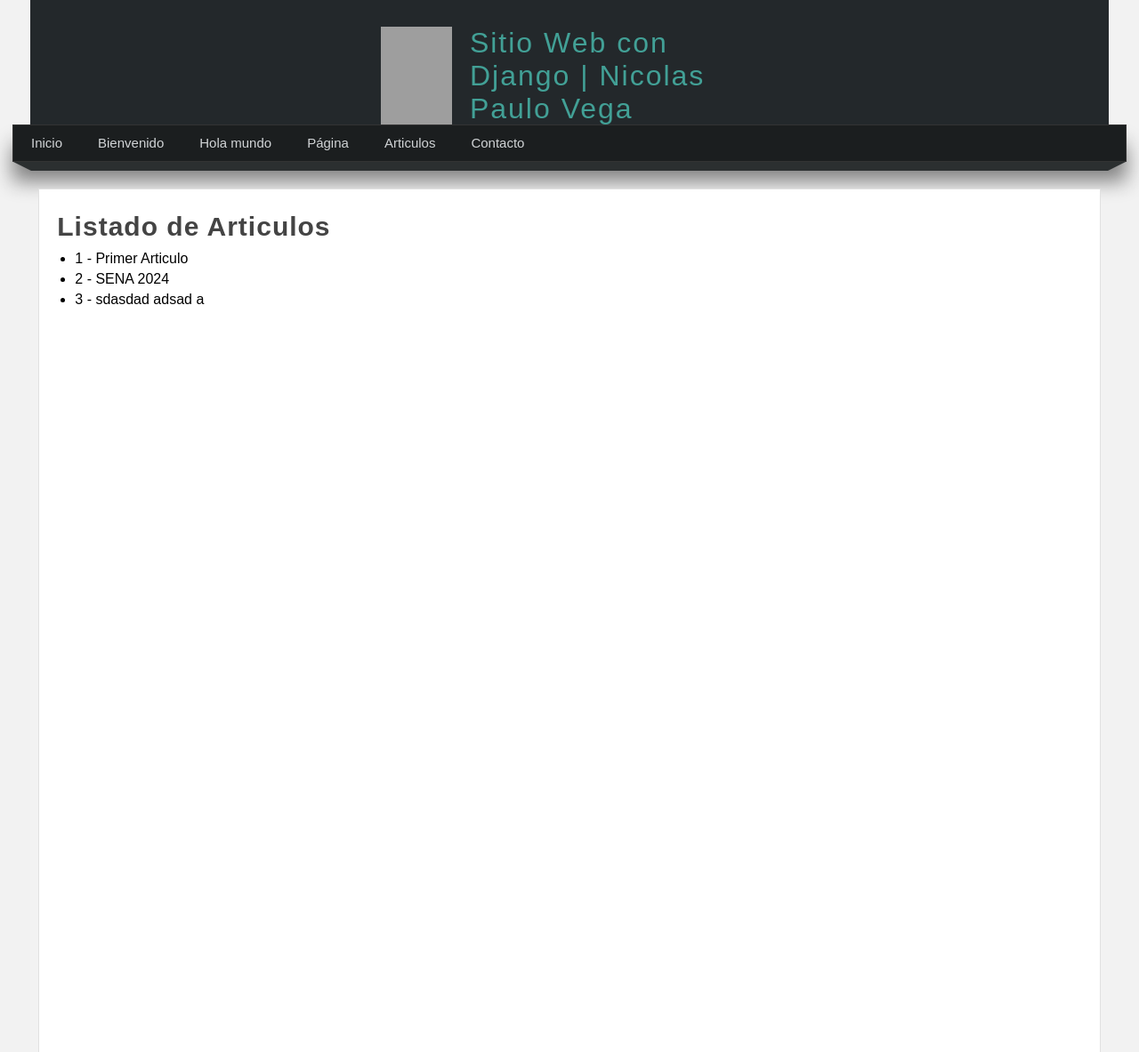
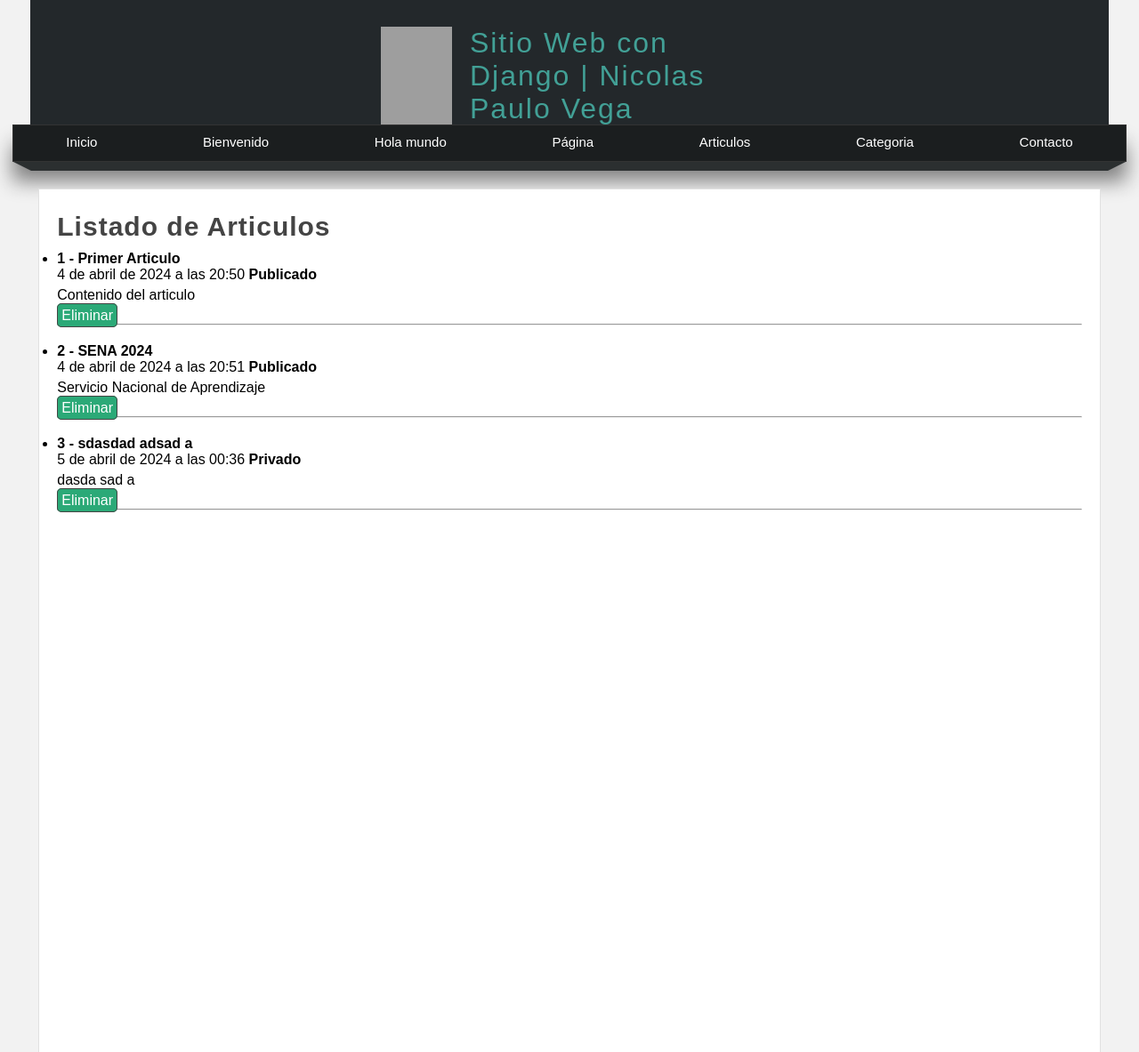
Before and after one commit to NicolasPauloVega/Django, a Django app: page /article/ in a window 1280 px wide. Shown: the top 1183 px of the page at 89% size. Run offline with Django 5.2, Linux system fonts and the light colour scheme; data comes from the database, SQL or seed files in the repository; both versions use the stored data as it was after the commit; grey boxes are pictures that could not be loaded.

Commit message:
articles

```diff
--- a/first_project/settings.py
+++ b/first_project/settings.py
@@ -104,7 +104,7 @@ AUTH_PASSWORD_VALIDATORS = [
 # Internationalization
 # https://docs.djangoproject.com/en/5.0/topics/i18n/
 
-LANGUAGE_CODE = 'en-us'
+LANGUAGE_CODE = 'es'
 
 TIME_ZONE = 'UTC'
 
--- a/my_app/static/css/style.css
+++ b/my_app/static/css/style.css
@@ -66,36 +66,44 @@ nav
     /* margin-bottom: 145px; */
 }
 
-/* Estilos del navegador de la lista (ul) */
-nav ul
-{
+.menu-horizontal{
     list-style: none;
+    display: flex;
+    justify-content: space-around;
+}
+
+.menu-horizontal >li >a{
+    display: block;
+    padding: 10px;
+    color: white;
     text-decoration: none;
 }
 
-/* Estilos del navegador de la lista (ul)-(li) */
-nav ul li
-{
-    line-height: 40px;
-    float: left;
+.menu-horizontal li:hover{
+    background-color: grey;
 }
 
-/* Estilos del navegador de listas con url (ul)-(li)-(a) */
-nav ul li a
-{
-    display: block;
-    padding-left: 20px;
-    padding-right: 20px;
-    color: #d1d4d6;
+.menu-vertical{
+    position: absolute;
+    display: none;
+    list-style: none;
+    width: 200px;
+    background-color: rgba(0, 0, 0, .5);
 }
 
-/* Estilos del navegador de listas con url (ul)-(li)-(a)-(hover) */
-nav ul li a:hover
-{
-    background-color: #2ba977;
-    box-shadow: 0px 0px 5px #333333 inset;
+.menu-horizontal li:hover .menu-vertical{
+    display: block;
+}
+
+.menu-vertical li:hover{
+    background-color: black;
+}
+
+.menu-vertical li a{
+    display: block;
     color: white;
-    transition: all 300ms;
+    padding: 15px 15px 15px 20px;
+    text-decoration: none;
 }
 
 /* Estilos generales de la barra 3D */
@@ -154,6 +162,23 @@ nav ul li a:hover
     margin: 0px auto;
 }
 
+.box a{
+    background-color: #2ba977;
+    color: white;
+    padding: 4px;
+    border: 1px solid #444;
+    border-radius: 5px;
+    font-weight: 700px;
+}
+
+.box a:hover{
+    background-color: #2c815f;
+    color: white;
+    padding: 4px;
+    border: 1px solid #444;
+    border-radius: 5px;
+}
+
 /* Estilos generales de la clase titulo (h1) */
 .title
 {
@@ -186,8 +211,70 @@ footer
 }
 
 /* Estilos de generales de las listas ul (li) */
-.box ul li
-{
-    margin-left: 20px;
-    margin-bottom: 5px;
+.box ul li{
+    margin-top: 10px;
+    margin-bottom: 20px;
 }
+
+/* Estilos generales para los formularios */
+.box form{
+    width: 50%;
+}
+
+.box form input,
+.box form label{
+    display: block;
+    padding: 5px;
+    padding-left: 0px;
+}
+
+.box form input[type="text"],
+.box form textarea, .box form select{
+    width: 100%;
+    margin-bottom: 10px;
+}
+
+.box form select{
+    width: 20%;
+    padding: 5px;
+}
+
+.box form input[type="submit"],
+.box form input[type="button"]
+.box form button{
+    padding: 10px;
+    margin-top: 5px;
+    background: #2ba977;
+    border: 1px solid #444;
+    color: white;
+    font-weight: 400px;
+    border-radius: 5px;
+}
+
+.box form input[type="submit"]:hover,
+.box form input[type="button"]:hover,
+.box form button:hover{
+    cursor: pointer;
+    padding: 10px;
+    margin-top: 5px;
+    background: #1f7050;
+    border: 1px solid #444;
+    color: white;
+    font-weight: 400px;
+    border-radius: 5px;
+    transition: 600ms all;
+}
+
+.rojo{
+    color: red;
+    box-shadow: 0px 0px 4px black;
+}
+
+.message{
+    padding: 20px;
+    background: #2ba977;
+    color: white;
+    text-align: center;
+    margin-bottom: 10px;
+    font-weight: 600px;
+}
--- a/my_app/templates/article/article.html
+++ b/my_app/templates/article/article.html
@@ -5,10 +5,32 @@
 
 {% block content %}
     <h1 class="title">Listado de Articulos</h1>
+    {% if messages %}
+        {% for message in messages %}
+            <div class="message">
+                {{message}}
+            </div>
+        {% endfor %}
+    {% endif %}
     <ul>
         {% for article in articles %}
             <li>
-                {{article.id}} - {{article.title}}
+                <div class="list">
+                    <h4>{{article.id}} - {{article.title}}</h4>
+                    <span>{{article.create_date}}</span>
+                    {% if article.public %}
+                        <strong>Publicado</strong>
+                    {% else %}
+                        <strong>Privado</strong>
+                    {% endif %}
+                    <p>
+                        {{article.content}}
+                </div>
+
+                <a href="{% url 'delete_article' article.id %}">Eliminar</a>
+                <hr>
+
+                </p>
             </li>
         {% endfor %}
     </ul>
--- a/my_app/templates/layout.html
+++ b/my_app/templates/layout.html
@@ -19,7 +19,7 @@
     </header>
 
     <nav>
-        <ul>
+        <ul class="menu-horizontal">
             <li>
                 <a href="{% url 'index' %}">Inicio</a>
             </li>
@@ -34,6 +34,19 @@
             </li>
             <li>
                 <a href="{% url 'article' %}">Articulos</a>
+                <ul class="menu-vertical">
+                    <li>
+                        <a href="{% url 'create_full_article' %}">Crear Articulo</a>
+                    </li>
+                </ul>
+            </li>
+            <li>
+                <a href="#">Categoria</a>
+                <ul class="menu-vertical">
+                    <li>
+                        <a href="#">Crear Categoria</a>
+                    </li>
+                </ul>
             </li>
             <li>
                 <a href="{% url 'contact' 'Nicolas' 'Paulo Vega'%}">Contacto</a>
--- a/my_app/urls.py
+++ b/my_app/urls.py
@@ -27,5 +27,8 @@ urlpatterns = [
     path('article/', article, name="article"),
     path('create-article/', create_article, name="create_article"),
     path('create-article/<str:title>/<str:content>/<str:public>', create_article, name="create_article"),
+    path('create-full-article/', create_full_article, name="create_full_article"),
+    path('save-article/', save_article, name="save_article"),
     path('update-article/<int:id>', update_article, name="update_article"),
+    path('delete-article/<int:id>', delete_article, name="delete_article"),
 ]
--- a/my_app/views.py
+++ b/my_app/views.py
@@ -1,5 +1,8 @@
 from django.shortcuts import render, HttpResponse, redirect
 from my_app.models import Article, Category
+from django.db.models import Q
+from my_app.forms import FormArticle
+from django.contrib import messages
 
 # Create your views here.
 
@@ -86,26 +89,97 @@ def article(request):
     """
         consulta de articulos:
 
-        article = Article.object.order_by('title') --> Ordenamos por titulos.
+        article = Article.object.order_by('title') --> Filtramos un por titulo.
 
-        article = Article.object.order_by('-title') --> Ordenamos por titulos pero de atras para adelante.
+        article = Article.object.order_by('-title') --> Filtramos por un titulo pero de atras para adelante.
 
-        article = Article.object.order_by('title')[:3] --> Ordenamos por titulos pero mostramos los primeros 3.
+        article = Article.object.order_by('title')[:3] --> Filtramos por un titulo pero mostramos los primeros 3.
 
-        article = Article.object.order_by('title')[3:7] --> Ordenamos por titulos pero mostramos del 3 al 7.
+        article = Article.object.order_by('title')[3:7] --> Filtramos por un titulo pero mostramos del 3 al 7.
+
+        article = Article.object.filter(title="SENA 2024") --> Filtramos por un titulo que contenga "SENA 2024"
+
+        article = Article.object.filter(title__contains="rticulo") --> Filtramos por un título que contenga "rticulo".
+
+        article = Article.object.filter(title__exact="rticulo") --> Filtramos por un título exacto "rticulo".
+
+        article = Article.object.filter(title__iexact="rticulo") --> Filtramos por un título exacto "rticulo" de manera insensible a mayúsculas y minúsculas.
+
+        article = Article.object.filter(id__gt=9) --> Filtramo por un ID que sea mayor que 9.
+
+        article = Article.object.filter(id__gte=9) --> Filtramos por un ID que sea mayor o igual a 9.
+
+        article = Article.object.filter(id__lt=9) --> Filtramos por un ID que sea menor que 9.
+
+        article = Article.object.filter(id__lt=9, title__contains="article") --> Filtramos por un ID que sea menor que 9 y un título que contenga "article".
+
+        # article = Article.object.filter(
+        #                                 title__contrains="Arti",
+        #                                 public=True
+        #                             )
+
+        # article = Article.object.filter(
+        #                                 title_contrains="Arti",
+        #                             ).execute(
+        #                                 public=True
+        #                             )
+
+        article = Article.object.raw("select * from my_app_article where title like 'Article %' and public=0") --> Se ejecuta una consulta SQL para poder mostrar todos los registros de la tabla article.
+
+        article = Article.object.filter(Q(title__contrains="2") | Q(title__contrains="4")) --> utilizamos el metodo or para poder realizar una consulta cuyos titulos sean "2" y "4".
     """
 
     article = Article.objects.all()
     return render(request, 'article/article.html', {'articles': article})
 
-def create_article(request,title,content,public):#Crear articulos
-    article = Article(
-        title = title,
-        content = content,
-        public = public,
-    )
-    article.save()
-    return HttpResponse(f"Articulo creado: {article.title} - {article.content} ")
+def save_article(request):#guardar articulos
+    if request.method=='POST':
+        title= request.POST['title']
+        if len(title)<=5:
+            return HttpResponse("<h2>El titulo debe ser mayor a 5 caracteres</h2>")
+        content= request.POST['content']
+        public= request.POST['public']
+        article = Article(
+            title = title,
+            content = content,
+            public = public,
+        )
+        article.save()
+        return HttpResponse(f"Articulo creado: {article.title} - {article.content} ")
+    else:
+        return HttpResponse("<h2>No se ha podido crear el articulo</h2>")
+
+
+def create_article(request):#Crear articulos
+    return render(request, 'article/create_article.html')
+
+def create_full_article(request):
+    if request.method=='POST':
+        form= FormArticle(request.POST)
+        if form.is_valid():
+            data_form = form.cleaned_data
+            title = data_form.get('title')
+            content = data_form.get('content')
+            public = data_form.get('public')
+
+            article= Article(
+                title=title,
+                content=content,
+                public=public,
+            )
+            article.save()
+            messages.success(request, f'El articulo {article.id} se ha guardado satisfactoriamente')
+            # return HttpResponse(article.title+' - '+article.content+'- '+str(article.public))
+            return redirect('article')
+        else:
+            return render(request, 'article/create_full_article.html', {
+                'form': form
+            })
+    else:
+        form = FormArticle()
+        return render(request, 'article/create_full_article.html', {
+            'form': form
+        })
 
 def update_article(requets, id):#Editar articulos
     article = Article.objects.get(pk=id)
@@ -115,3 +189,8 @@ def update_article(requets, id):#Editar articulos
 
     article.save()
     return HttpResponse(f"Articulo Editado: {article.title} - {article.content}")
+
+def delete_article(request, id):#Eliminar articulos
+    article = Article.objects.get(pk=id)
+    article.delete()
+    return redirect('article')
```
Also changed, not shown: my_app/forms.py (added, +28 -0 lines), my_app/templates/article/create_article.html (added, +20 -0 lines), my_app/templates/article/create_full_article.html (added, +19 -0 lines), db.sqlite3, my_app/templates/update/update_date.html (renamed from my_app/templates/update_date.html).
